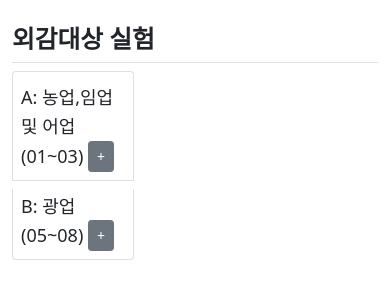
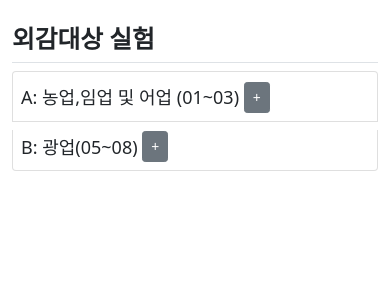
Before and after one commit to Sangjee-Jung/pybo, a Django app: page /industry_external in a window 390 px wide. Shown: the part 57-357 px from the top of the page. Run offline with Django 4.2, Linux system fonts and the light colour scheme; parts of the project's set-up code (start-up, migrations or seed data) failed here and were passed over; some libraries are stand-ins or nearby versions.

Commit message:
디스플레이 변경

```diff
--- a/templates/pybo/industry_external.html
+++ b/templates/pybo/industry_external.html
@@ -9,7 +9,7 @@
         <b>외감대상 실험</b>
     </h2>
 
-    <div class="accordion col-4" id="lv1Accordion">
+    <div class="accordion col-sm-4" id="lv1Accordion">
 
         {% for lv1_item in data %}
         <div class="accordion-item">
```
